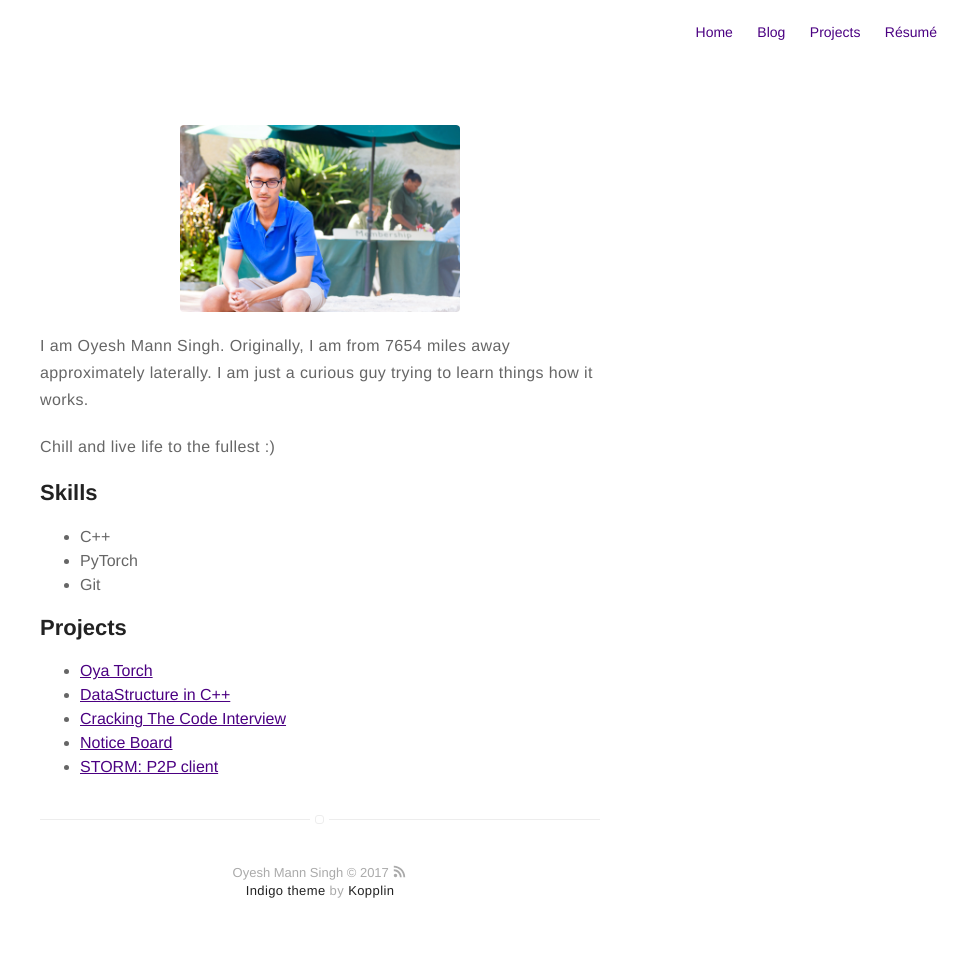
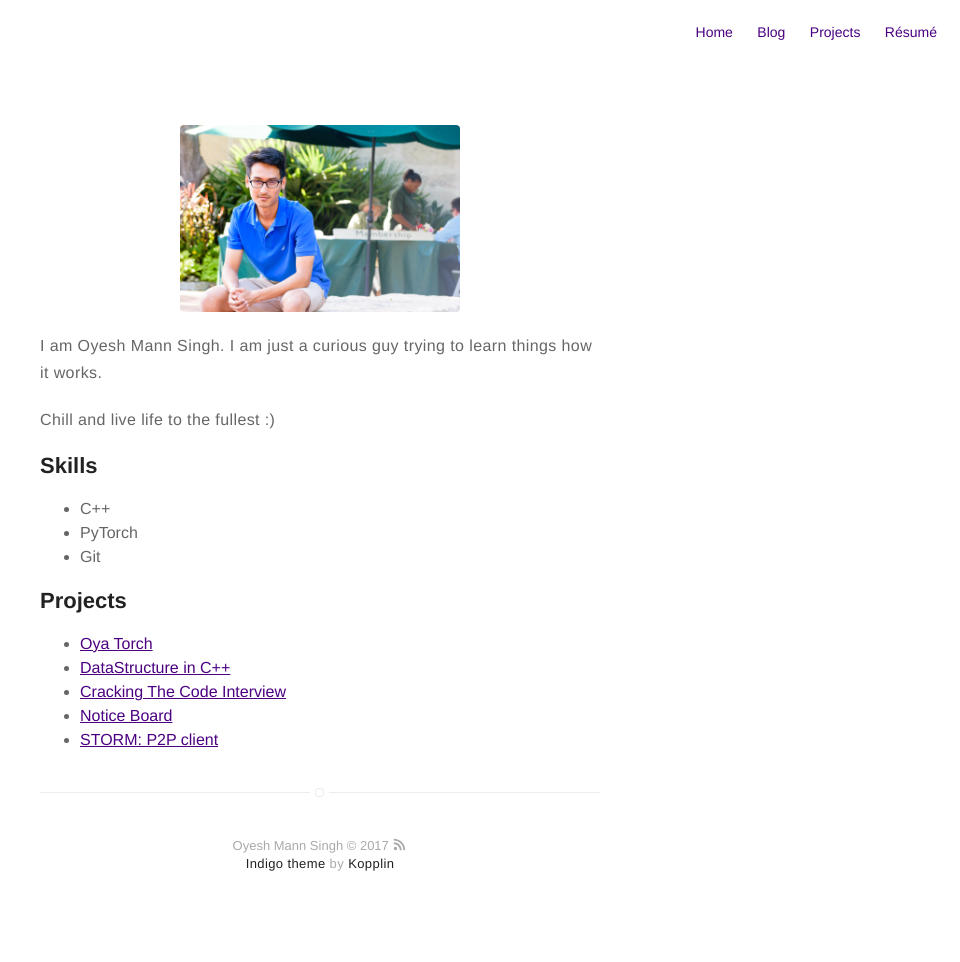
Before and after one commit to oya163/oya163.github.io, a Jekyll site: the page built from about.md, in a window 1280 px wide. Shown: the whole page, without its empty margins (320-1280 px from the left). Built offline with Jekyll 4.4.1, drawn with Linux system fonts in a browser that asks for light colours; after the commit the page ends 935 px from its top, so only the background shows below that.

Commit message:
Changed profile

```diff
--- a/about.md
+++ b/about.md
@@ -4,8 +4,7 @@ layout: page
 ---
 ![Profile Image]({{ site.url }}/{{ site.picture }})
 
-<p>I am Oyesh Mann Singh. Originally, I am from 7654 miles away approximately laterally. I am just a curious guy trying
-to learn things how it works.</p>
+<p>I am Oyesh Mann Singh. I am just a curious guy trying to learn things how it works.</p>
 
 <p>Chill and live life to the fullest :)</p>
 
```
